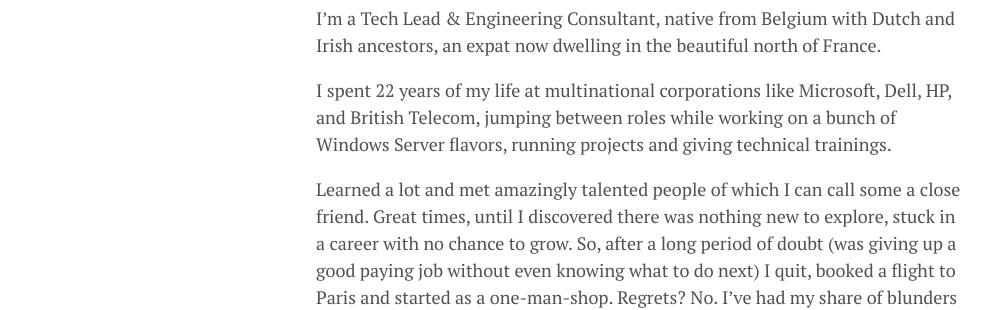
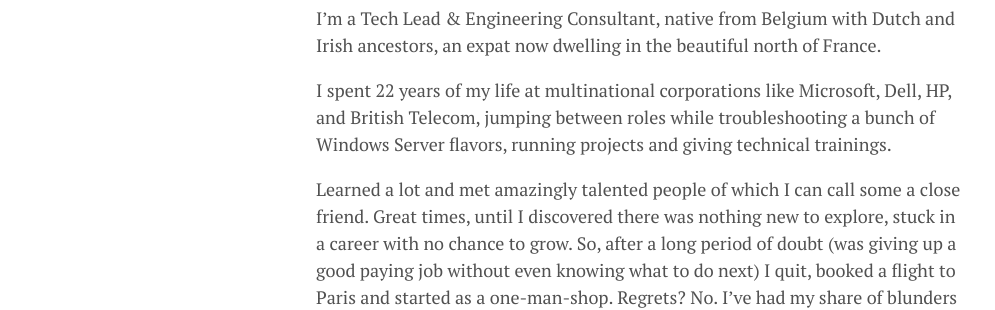
Before and after one commit to lgeurts/lgeurts.github.io, a Jekyll site: the page built from about.md, in a window 1280 px wide. Shown: the part 551-861 px from the top of the page, without its empty margins (0-995 px from the left). Built offline with Jekyll 4.4.1, drawn with Linux system fonts in a browser that asks for light colours; nearby versions of some CDN libraries.

Commit message:
Update about.md

```diff
--- a/about.md
+++ b/about.md
@@ -7,7 +7,7 @@
 
 I’m a Tech Lead & Engineering Consultant, native from Belgium with Dutch and Irish ancestors, an expat now dwelling in the beautiful north of France.
 
-I spent 22 years of my life at multinational corporations like Microsoft, Dell, HP, and British Telecom, jumping between roles while working on a bunch of Windows Server flavors, running projects and giving technical trainings.
+I spent 22 years of my life at multinational corporations like Microsoft, Dell, HP, and British Telecom, jumping between roles while troubleshooting a bunch of Windows Server flavors, running projects and giving technical trainings.
 
 Learned a lot and met amazingly talented people of which I can call some a close friend. Great times, until I discovered there was nothing new to explore, stuck in a career with no chance to grow. So, after a long period of doubt (was giving up a good paying job without even knowing what to do next) I quit, booked a flight to Paris and started as a one-man-shop. Regrets? No. I've had my share of blunders and absurdities creeping in, but never would go back.
 
```
